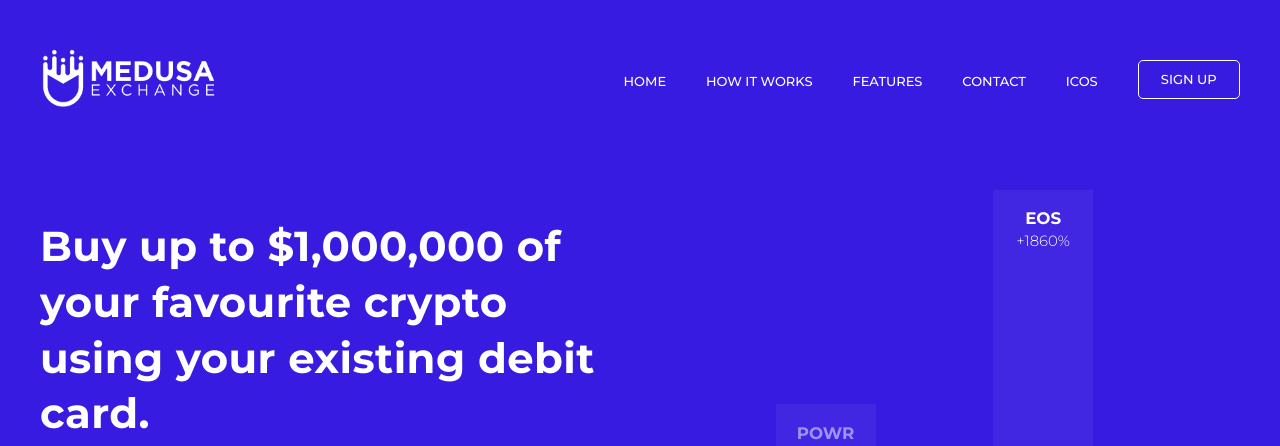
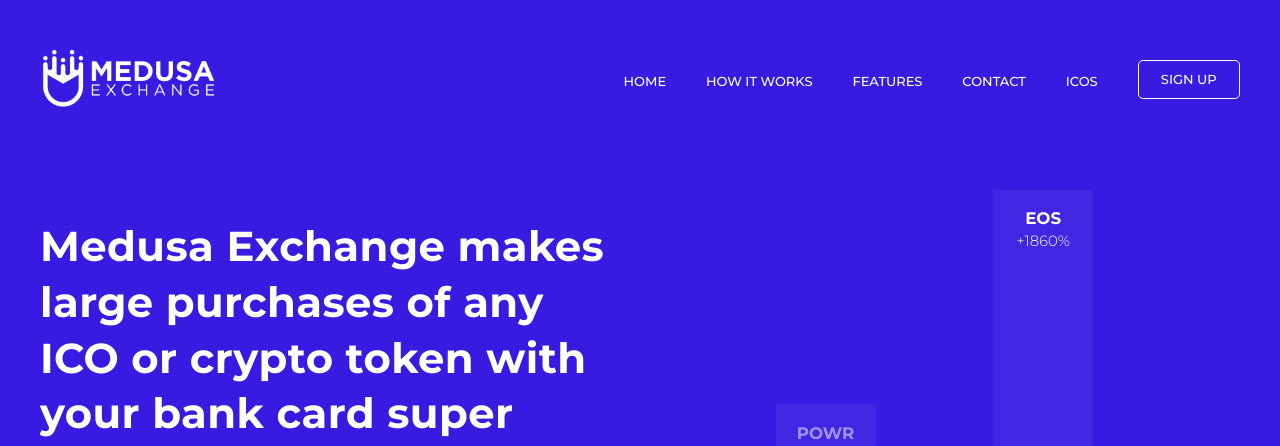
Before and after one commit to venskou/medusa-promo-website, a website: page src/sites/medusa/index.html in a window 1280 px wide. Shown: the top 446 px of the page. Drawn offline with nearby package versions, Linux system fonts and the light colour scheme; files that its build step writes are made by us from their sources; files whose address does not match are found by name.

Commit message:
additions

```diff
--- a/src/assets/css/blocks/page-header.scss
+++ b/src/assets/css/blocks/page-header.scss
@@ -6,7 +6,7 @@
   overflow: hidden;
   height: 100%;
   min-height: 780px;
-  max-height: 1020px;
+  max-height: 920px;
 
   @media (max-width: $xl-max-width) {
     padding-top: rem(160);
--- a/src/sites/medusa/index.html
+++ b/src/sites/medusa/index.html
@@ -34,7 +34,7 @@
       <div class="col-xl-6 col-lg-5">
         <div class="pageHeader__promo">
           <div class="pageHeader__title">
-            <h1>Buy up to $1,000,000 of your favourite crypto using your existing debit card.</h1>
+            <h1>Medusa Exchange makes large purchases of any ICO or crypto token with your bank card super easy.<h1>
           </div>
           <div class="pageHeader__promoDescr">
             <p>Medusa Coin makes large buying of ICOs / Cryptos super easy</p>
```
